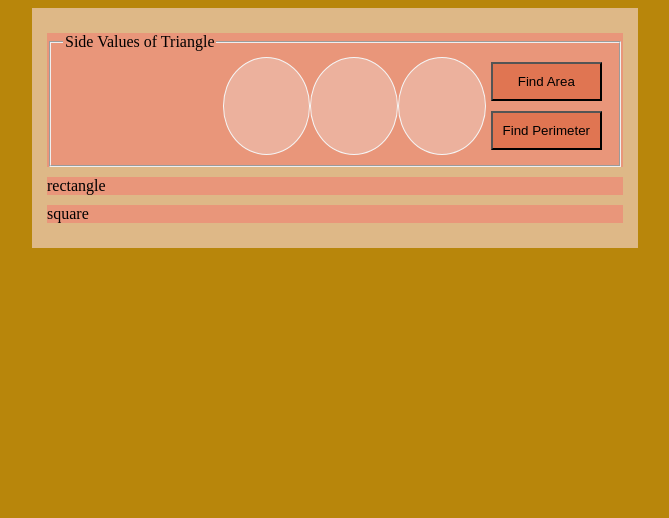
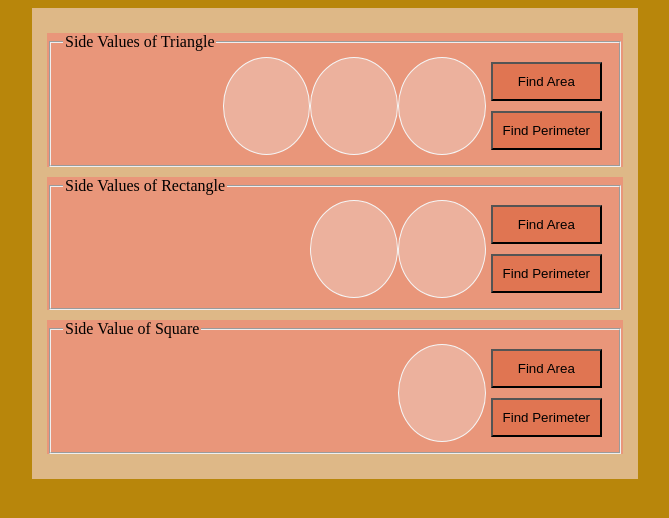
Before and after one commit to muallimim/8-Area-and-Perimeter, a plain HTML site: page index.html in a window 1280 px wide. Shown: the whole page, without its empty margins (305-974 px from the left). Drawn offline with Linux system fonts and the light colour scheme.

Commit message:
tasarım bitti

```diff
--- a/index.html
+++ b/index.html
@@ -12,14 +12,14 @@
 
         <div class="shape triangle">
 
-            <form action="">
+            <form>
                 <fieldset>
                     <legend>
                         Side Values of Triangle
                     </legend>
-                    <input type="text" id="">
-                    <input type="text" id="">
-                    <input type="text" id="">
+                    <input type="text" id="side1triangle">
+                    <input type="text" id="side2triangle">
+                    <input type="text" id="side3triangle">
                     <div class="buttons">
                         <input type="submit" value="Find Area">
                         <input type="submit" value="Find Perimeter">
@@ -29,11 +29,34 @@
         </div>
 
         <div class="shape rectangle">
-rectangle
+            <form>
+                <fieldset>
+                    <legend>
+                        Side Values of Rectangle
+                    </legend>
+                    <input type="text" id="side1rectangle">
+                    <input type="text" id="side2rectangle">
+                    <div class="buttons">
+                        <input type="submit" value="Find Area">
+                        <input type="submit" value="Find Perimeter">
+                    </div>
+                </fieldset>
+            </form>
         </div>
 
         <div class="shape square">
-square
+            <form>
+                <fieldset>
+                    <legend>
+                        Side Value of Square
+                    </legend>
+                    <input type="text" id="side1square">
+                    <div class="buttons">
+                        <input type="submit" value="Find Area">
+                        <input type="submit" value="Find Perimeter">
+                    </div>
+                </fieldset>
+            </form>
         </div>
     </div>
 </body>
```
